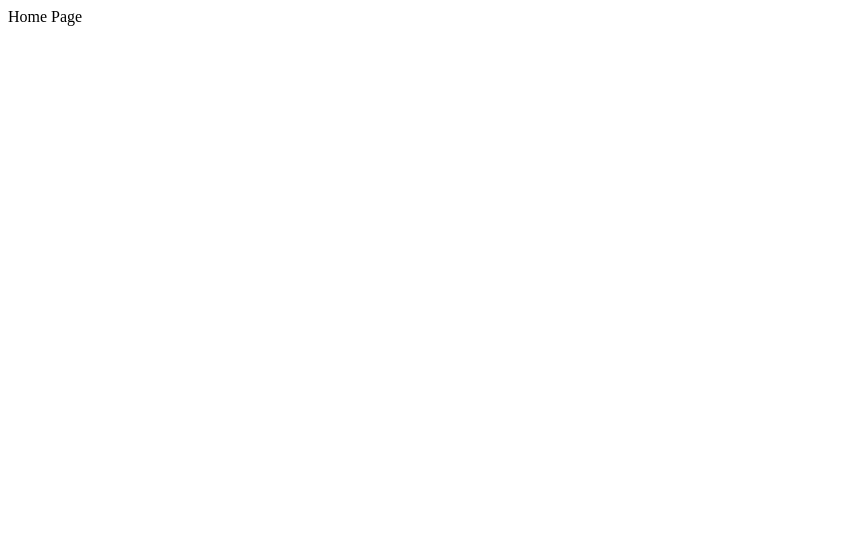
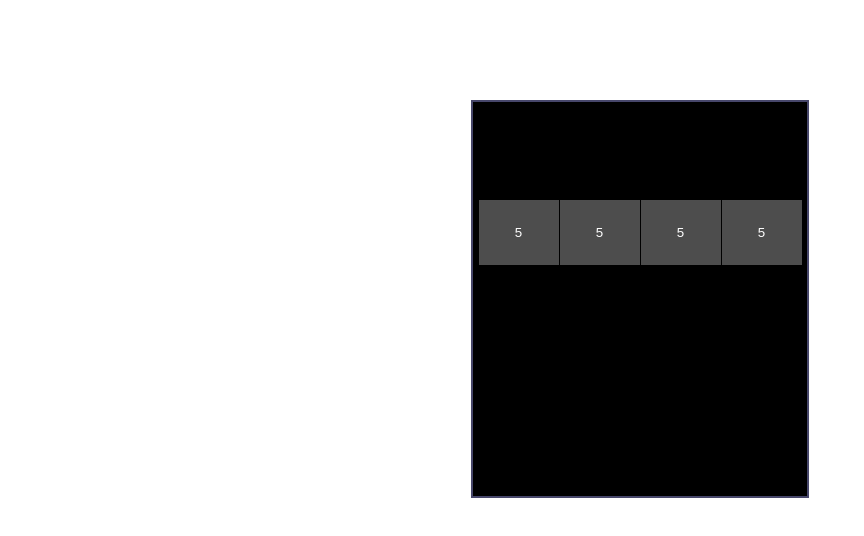
Before and after one commit to MookLags/fcc-calculator, a React (Vite) app: page / in a window 1280 px wide. Shown: the top 536 px of the page, without its empty margins (0-864 px from the left). Built offline with nearby package versions, Linux system fonts and the light colour scheme.

Commit message:
tinkered around with some styles, got basic layout of calculator figured out

```diff
--- a/src/components/CalcButton.jsx
+++ b/src/components/CalcButton.jsx
@@ -1,23 +1,30 @@
 import { useState } from 'react';
 
-const CalcButton = ({ buttonWidth, buttonHeight, bgColor, hoverBgColor, func, value, isRelative }) => {
+const CalcButton = ({ buttonWidth = "80px", buttonHeight = "65px", bgColor = "#4d4d4d", func, value, isRelative = "true" }) => {
   const [isHovered, setIsHovered] = useState(false);
 
   const calcButtonStyle = {
     display: "flex",
-    color: isHovered ? "black" : "white",
-    backgroundColor: isHovered ? bgColor : hoverBgColor,
+    alignItems: "center",
+    color: "white",
+    background: bgColor,
+    filter: isHovered ? "brightness(1.2)" : "brightness(1)",
     width: buttonWidth,
     height: buttonHeight,
-    position: isRelative ? "relative" : "absolute"
+    border: isHovered ? "1px solid gray" : "none",
+    zIndex: isHovered ? "3" : "0",
+    position: isRelative ? "relative" : "absolute",
+    cursor: isHovered ? "pointer" : "normal"
   }
 
   return (
     <button
       style={calcButtonStyle}
       onClick={func}
+      onMouseEnter={() => setIsHovered(true)}
+      onMouseLeave={() => setIsHovered(false)}
     >
-      {value}
+      <p style={{marginLeft: "auto", marginRight: "auto"}}>{value}</p>
     </button>
   )
 }
--- a/src/components/Screen.jsx
+++ b/src/components/Screen.jsx
@@ -36,5 +36,4 @@ const Screen = ({ displayText, expressionText }) => {
   )
 }
 
-       {/* screen
-        Two divs, one #display and the other #expressionScreen. Props of text which will be held in state */}
+export default Screen;
--- a/src/pages/HomePage.jsx
+++ b/src/pages/HomePage.jsx
@@ -1,3 +1,5 @@
+import CalcButton from '../components/CalcButton';
+import Screen from '../components/Screen';
 import { useState } from 'react';
 
 const HomePage = () => {
@@ -7,14 +9,29 @@ const HomePage = () => {
   const [operatorSet, setOperatorSet] = useState(false);
   const [result, setResult] = useState("");
 
+  const calcStyle = {
+    display: "flex",
+    flexDirection: "column",
+    margin: "auto",
+    marginTop: "100px",
+    width: "334px",
+    height: "394px",
+    backgroundColor: "black",
+    border: "2px solid #47476b"
+  }
+
+  const sayHi = () => { console.log("hi") };
+
   return (
-    <div id="calculator">
-      Home Page
+    <div id="calculator" style={calcStyle}>
+      <Screen />
+      <div id="buttonContainer" style={{ display: "flex", flexDirection: "row", gap: "1px", marginLeft: "auto", marginRight: "auto"}}>
+        <CalcButton value="5" func={sayHi} />
+        <CalcButton value="5" func={sayHi} />
+        <CalcButton value="5" func={sayHi} />
+        <CalcButton value="5" func={sayHi} />
+      </div>
       {/*
-       THE PLAN
-       create component for
-       create component for
-       HomePage will house calculator
        Functions:
        handleNums
         display numbers and decimal
```
